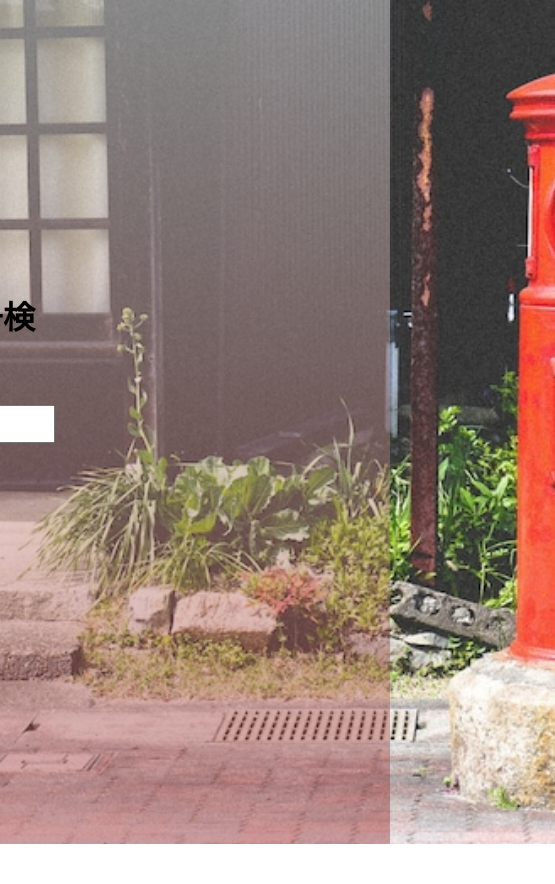
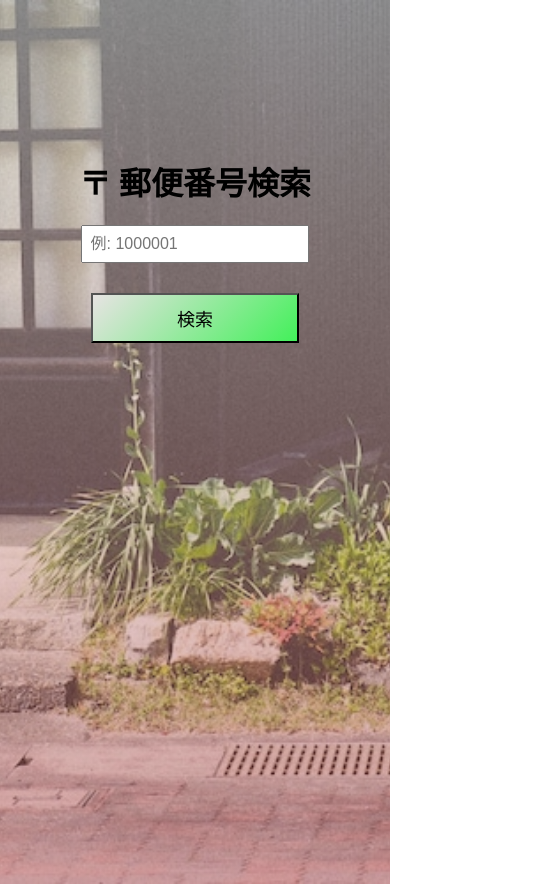
Before and after one commit to gwpmgmgw/address-search, a plain HTML site: page index.html in a window 390 px wide. Shown: the whole page, 555 px wide, since content can reach past the window. Before the commit the page ends 844 px from the top, so only its background shows below. Drawn offline with Linux system fonts and the light colour scheme.

Commit message:
Update style.css

```diff
--- a/style.css
+++ b/style.css
@@ -49,3 +49,25 @@
       margin-top: 50px;
       font-size: 19px;
     }
+
+@media (max-width: 600px) {
+
+  body {
+    flex-direction: column;
+    padding: 20px;
+  }
+
+  #map {
+    width: 100%;
+    height: 250px;
+  }
+
+  input {
+    width: 90%;
+  }
+
+  button {
+    width: 90%;
+  }
+
+}
```
